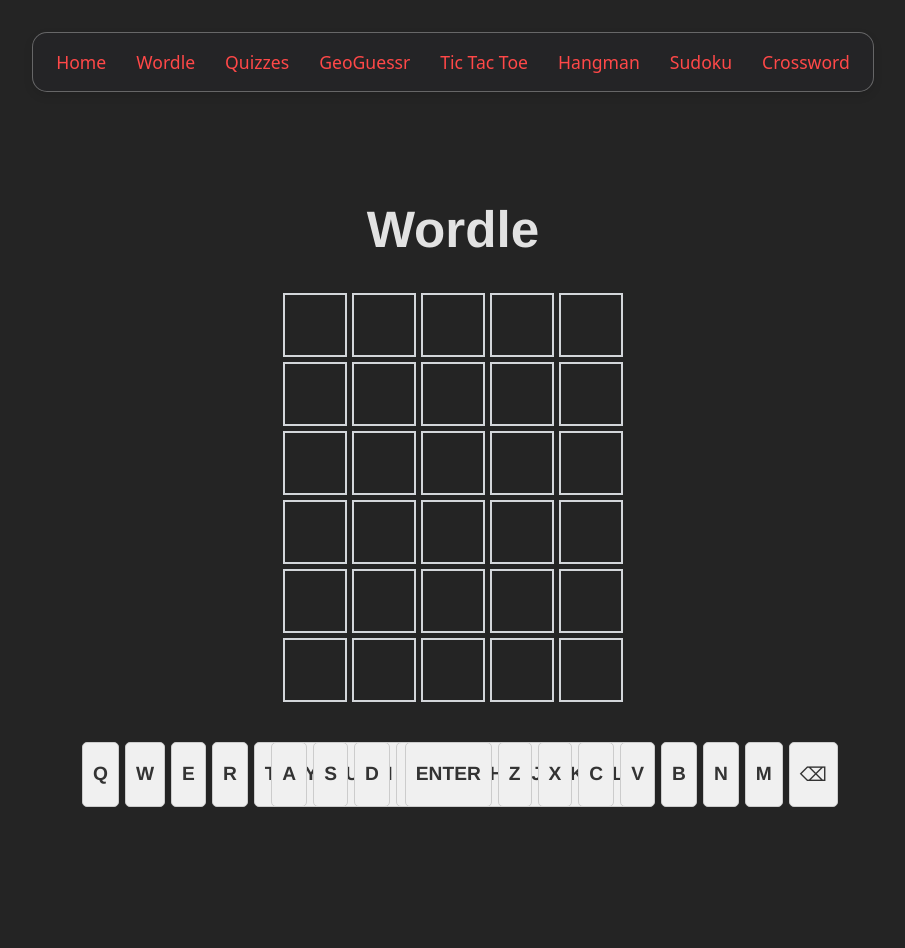
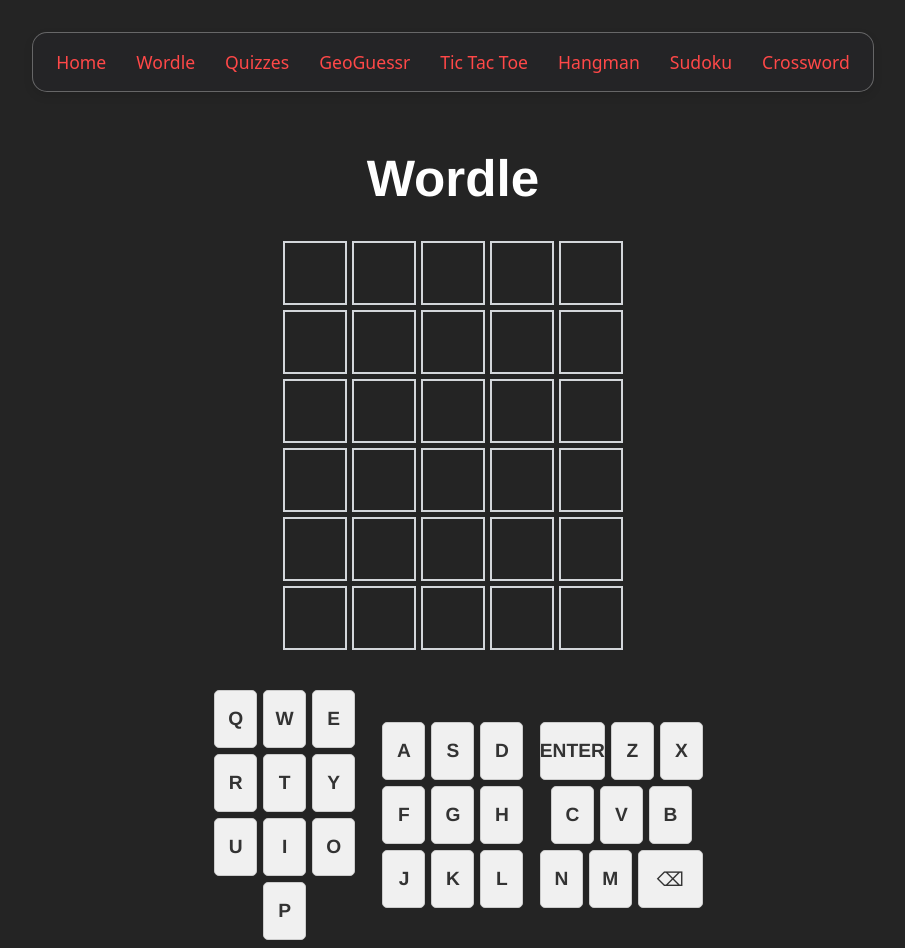
Before and after one commit to zwjc/wordle, a React (Vite) app: page /wordle in a window 1280 px wide. Shown: the whole page, without its empty margins (187-1092 px from the left). Before the commit the page ends 924 px from the top, so only its background shows below. Built offline with nearby package versions, Linux system fonts and the light colour scheme.

Commit message:
feat: Nicer css

```diff
--- a/src/pages/Crossword.css
+++ b/src/pages/Crossword.css
@@ -5,7 +5,11 @@
   justify-content: center;
   font-family: sans-serif;
   padding: 20px;
-  color: #333; /* Dark text for better contrast */
+}
+
+.crossword-game h1,
+.clues h2 {
+  color: white !important;
 }
 
 .crossword-grid {
--- a/src/pages/Crossword.tsx
+++ b/src/pages/Crossword.tsx
@@ -58,7 +58,6 @@ const Crossword: React.FC = () => {
   const checkSolution = () => {
     let allCorrect = true;
 
-    // Check Across words
     for (const clueNum in clues.across) {
       const wordKey = initialPuzzle.flat().find(cell => cell.clueNumber === parseInt(clueNum) && cell.acrossWord)?.acrossWord;
       if (wordKey) {
@@ -66,7 +65,6 @@ const Crossword: React.FC = () => {
         let startRow = -1;
         let startCol = -1;
 
-        // Find starting position of the word
         for(let r = 0; r < puzzle.length; r++) {
             for(let c = 0; c < puzzle[r].length; c++) {
                 if(initialPuzzle[r][c].clueNumber === parseInt(clueNum) && initialPuzzle[r][c].acrossWord === wordKey) {
@@ -90,7 +88,6 @@ const Crossword: React.FC = () => {
       }
     }
 
-    // Check Down words
     if (allCorrect) {
         for (const clueNum in clues.down) {
             const wordKey = initialPuzzle.flat().find(cell => cell.clueNumber === parseInt(clueNum) && cell.downWord)?.downWord;
@@ -99,7 +96,6 @@ const Crossword: React.FC = () => {
                 let startRow = -1;
                 let startCol = -1;
 
-                // Find starting position of the word
                 for(let r = 0; r < puzzle.length; r++) {
                     for(let c = 0; c < puzzle[r].length; c++) {
                         if(initialPuzzle[r][c].clueNumber === parseInt(clueNum) && initialPuzzle[r][c].downWord === wordKey) {
--- a/src/pages/GeoGuessr.css
+++ b/src/pages/GeoGuessr.css
@@ -5,7 +5,10 @@
   justify-content: center;
   font-family: sans-serif;
   padding: 20px;
-  color: #333; /* Dark text for better contrast */
+}
+
+.geoguessr-game h1 {
+  color: white !important;
 }
 
 .location-display {
--- a/src/pages/Hangman.css
+++ b/src/pages/Hangman.css
@@ -5,7 +5,10 @@
   justify-content: center;
   height: 100vh;
   font-family: sans-serif;
-  color: #333; /* Dark text for better contrast */
+}
+
+.hangman-game h1 {
+  color: white !important;
 }
 
 .hangman-drawing {
--- a/src/pages/Quizzes.css
+++ b/src/pages/Quizzes.css
@@ -6,7 +6,10 @@
   min-height: 100vh;
   font-family: sans-serif;
   padding: 20px;
-  color: #333; /* Dark text for better contrast */
+}
+
+.quiz-app h1 {
+  color: white !important;
 }
 
 .question-section {
@@ -39,8 +42,8 @@
   border: 1px solid #ccc;
   border-radius: 5px;
   cursor: pointer;
-  background-color: #007bff; /* Blue background for buttons */
-  color: white; /* White text for buttons */
+  background-color: #007bff;
+  color: white;
 }
 
 .answer-section button:hover {
@@ -57,8 +60,8 @@
   padding: 10px 20px;
   font-size: 1.2rem;
   cursor: pointer;
-  background-color: #007bff; /* Blue background for buttons */
-  color: white; /* White text for buttons */
+  background-color: #007bff;
+  color: white;
   border: none;
   border-radius: 5px;
 }
--- a/src/pages/Sudoku.css
+++ b/src/pages/Sudoku.css
@@ -5,7 +5,10 @@
   justify-content: center;
   height: 100vh;
   font-family: sans-serif;
-  color: #333; /* Dark text for better contrast */
+}
+
+.sudoku-game h1 {
+  color: white !important;
 }
 
 .sudoku-board {
--- a/src/pages/TicTacToe.css
+++ b/src/pages/TicTacToe.css
@@ -4,7 +4,10 @@
   justify-content: center;
   align-items: center;
   height: 100vh;
-  color: #333; /* Dark text for better contrast */
+}
+
+.game h1 {
+  color: white !important;
 }
 
 .game-board {
@@ -28,6 +31,7 @@
   font-weight: bold;
   text-align: center;
   cursor: pointer;
+  color: #333; /* Make X and O visible */
 }
 
 .game-info {
--- a/src/pages/Wordle.css
+++ b/src/pages/Wordle.css
@@ -5,6 +5,12 @@
   justify-content: center;
   height: 100vh;
   font-family: 'Helvetica Neue', sans-serif;
+  padding-top: 80px;
+  box-sizing: border-box;
+}
+
+.wordle-game h1 {
+  color: white !important;
 }
 
 .grid {
@@ -30,7 +36,7 @@
   font-size: 2rem;
   font-weight: bold;
   text-transform: uppercase;
-  color: white;
+  color: black;
 }
 
 .tile.correct {
@@ -56,15 +62,19 @@
   flex-direction: column;
   align-items: center;
   width: 100%;
-  max-width: 600px;
+  max-width: 530px;
   margin-top: 20px;
+  margin-left: auto;
+  margin-right: auto;
 }
 
 .keyboard-row {
   display: flex;
+  justify-content: center;
+  gap: 6px;
+  margin-bottom: 8px;
   width: 100%;
-  margin-bottom: 10px;
-  justify-content: center;
+  flex-wrap: wrap;
 }
 
 .key {
@@ -72,24 +82,23 @@
   font-weight: bold;
   border: 0;
   padding: 0;
-  margin: 0 3px;
-  height: 65px;
-  border-radius: 5px;
+  height: 58px;
+  border-radius: 4px;
   cursor: pointer;
   user-select: none;
   background-color: #565758;
   color: white;
-  flex: 1;
+  width: 43px;
   display: flex;
   justify-content: center;
   align-items: center;
   text-transform: uppercase;
   -webkit-tap-highlight-color: rgba(0, 0, 0, 0.3);
-  font-size: 1.3rem;
+  font-size: 1.1rem;
 }
 
 .key.wide {
-    flex: 1.5;
+    width: 65px;
 }
 
 .key.correct {
```
